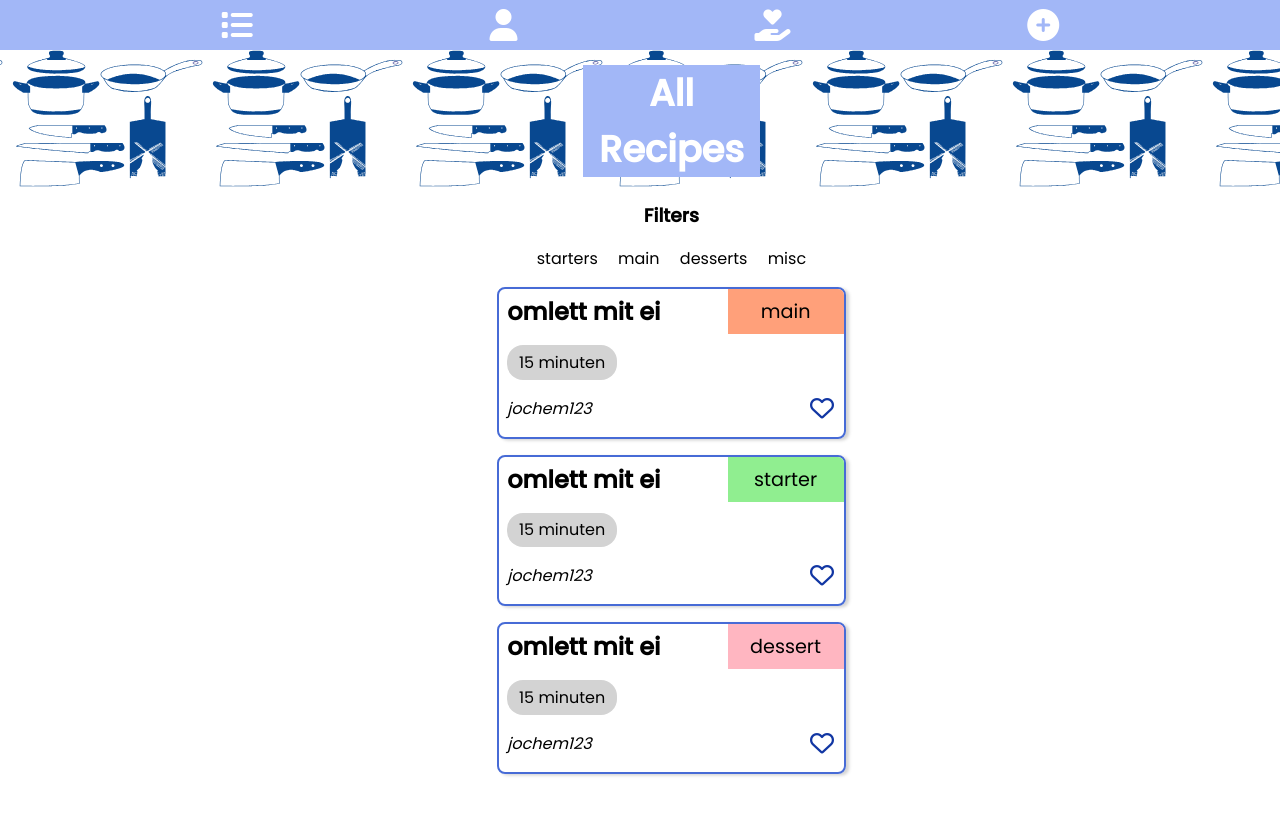
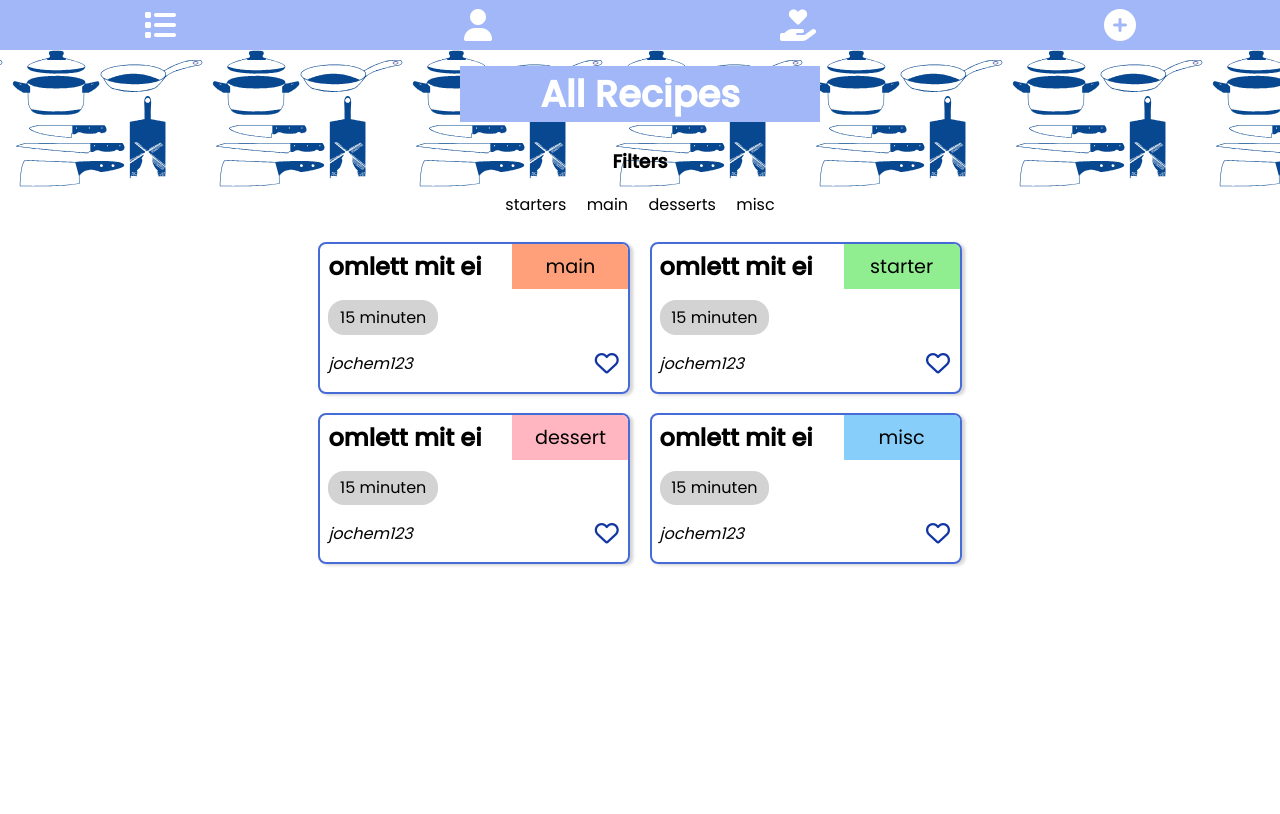
Before and after one commit to jochempunt/KochemMitJochem, a plain HTML site: page Client/html/Main.html in a window 1280 px wide. Drawn offline with Linux system fonts and the light colour scheme.

Commit message:
icons & desktop main

```diff
--- a/Client/css/style.css
+++ b/Client/css/style.css
@@ -33,7 +33,7 @@ header{
 
 nav{
     display: flex;
-    justify-content: space-evenly;
+    justify-content: space-around;
     align-content: center;
     width:100%;
 }
@@ -109,7 +109,7 @@ h1,header{
 
 }
 h1{
-    margin-top: 0.4em;
+    margin-top: 1rem;
     padding-left: 1rem;
     padding-right: 1rem;
 
@@ -136,7 +136,9 @@ h1{
 
 #recepies{
     display: flex;
-    flex-direction: column;
+    flex-wrap: wrap;
+    justify-content: center;
+    max-width: 900px;
 }
 
 .recipe{
@@ -148,8 +150,10 @@ h1{
     border-width: 0.125rem;
     padding-left:0.5rem;
     margin-bottom: 1rem;
-
+    min-width: 300px;
+    max-width: 500px;
     box-shadow: 0.2rem 0.1rem 0.2rem rgba(0, 0, 0, 0.171);
+    margin:0.6em 0.6em;
 }
 
 .recipe h4{
@@ -206,13 +210,9 @@ h3{
     margin-top: 0;
 }
 
-.icon{
-    width: 40px;
-    height: auto;
-    filter: invert();
-}
 
-.fa-heart{
+
+main .fa-heart{
     float: right;
     font-size: 1.5em;
     margin-bottom: 0.3rem;
--- a/Client/html/Main.html
+++ b/Client/html/Main.html
@@ -56,10 +56,19 @@
                 <p><i>jochem123</i></p>
 
             </div>
+            <div class="recipe">
+                <p class="course misc">misc</p>
+                <h4>omlett mit ei</h4>
+
+                <p class="time">15 minuten</p>
+                <i class="far fa-heart"></i>
+                <p><i>jochem123</i></p>
+
+            </div>
         </section>
 
 
     </main>
-    <footer></footer>
+
 </body>
 </html>
```
